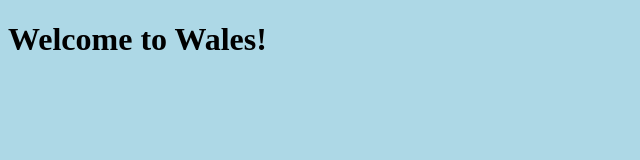
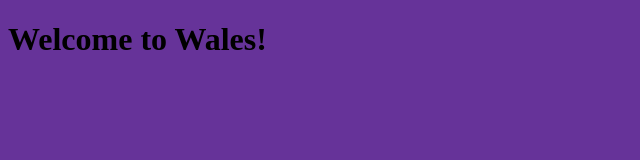
Before and after one commit to SteveWallace1/MEA-Web, a plain HTML site: page index.html in a window 1280 px wide. Shown: the whole page, without its empty margins (0-640 px from the left). Drawn offline with Linux system fonts and the light colour scheme.

Commit message:
CCS Coloour change

```diff
--- a/site.css
+++ b/site.css
@@ -1,5 +1,5 @@
 body {
-    background-color: lightblue;
+    background-color: rebeccapurple
 }
 
 p{
```
